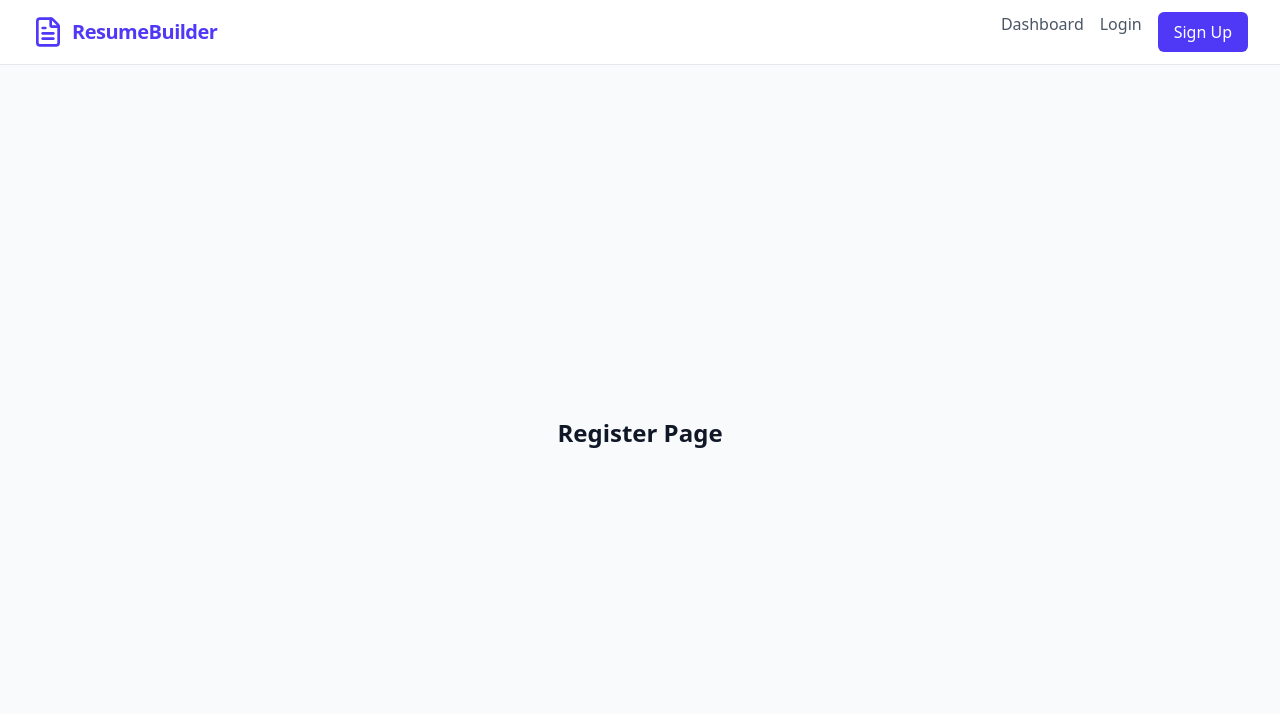
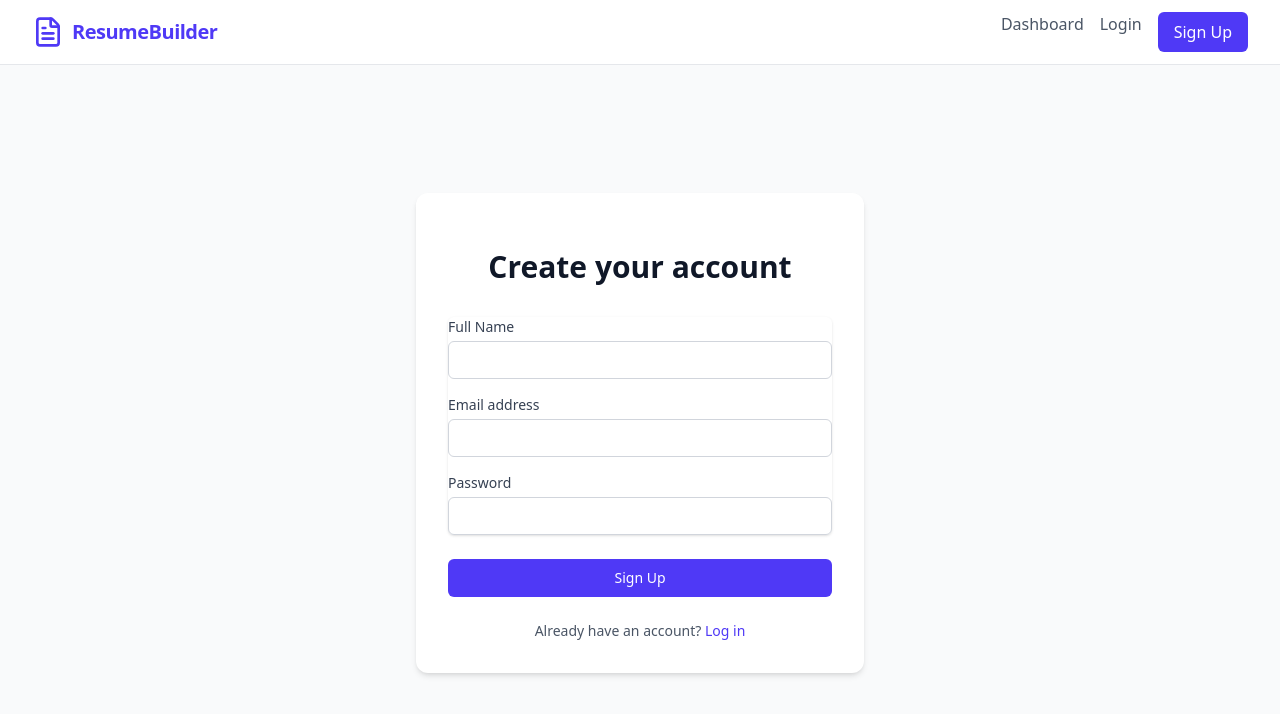
Before and after one commit to nzaman7878/AI-Resume_Builder, a Next.js app: page /auth/register in a window 1280 px wide. Shown: the top 714 px of the page. Built offline with nearby package versions, Linux system fonts and the light colour scheme.

Commit message:
feat: add login and registration pages with form handling and API integration

```diff
--- a/package.json
+++ b/package.json
@@ -12,6 +12,7 @@
     "bcryptjs": "^3.0.3",
     "jsonwebtoken": "^9.0.3",
     "lucide-react": "^1.26.0",
+    "mongoose": "^9.8.0",
     "next": "16.2.11",
     "react": "19.2.4",
     "react-dom": "19.2.4"
--- a/src/app/auth/login/page.tsx
+++ b/src/app/auth/login/page.tsx
@@ -1,7 +1,77 @@
+"use client";
+
+import { useForm } from "react-hook-form";
+import axios from "axios";
+import { useRouter } from "next/navigation";
+import { useState } from "react";
+import Link from "next/link";
+
 export default function LoginPage() {
+  const { register, handleSubmit, formState: { errors } } = useForm();
+  const [error, setError] = useState("");
+  const router = useRouter();
+
+  const onSubmit = async (data: any) => {
+    try {
+      setError("");
+      await axios.post("/api/auth/login", data);
+      router.push("/dashboard"); // Redirect to dashboard on success
+    } catch (err: any) {
+      setError(err.response?.data?.error || "Invalid email or password");
+    }
+  };
+
   return (
-    <div className="flex-1 flex items-center justify-center">
-      <h1 className="text-2xl font-bold">Login Page </h1>
+    <div className="flex-1 flex items-center justify-center bg-gray-50 py-12 px-4 sm:px-6 lg:px-8">
+      <div className="max-w-md w-full space-y-8 bg-white p-8 rounded-xl shadow-md">
+        <div>
+          <h2 className="mt-6 text-center text-3xl font-extrabold text-gray-900">
+            Sign in to your account
+          </h2>
+        </div>
+
+        {error && <div className="text-red-500 text-sm text-center">{error}</div>}
+
+        <form className="mt-8 space-y-6" onSubmit={handleSubmit(onSubmit)}>
+          <div className="rounded-md shadow-sm space-y-4">
+            <div>
+              <label className="block text-sm font-medium text-gray-700">Email address</label>
+              <input
+                type="email"
+                {...register("email", { required: true })}
+                className="mt-1 appearance-none relative block w-full px-3 py-2 border border-gray-300 rounded-md focus:outline-none focus:ring-indigo-500 focus:border-indigo-500 sm:text-sm"
+              />
+              {errors.email && <span className="text-red-500 text-xs">Email is required</span>}
+            </div>
+
+            <div>
+              <label className="block text-sm font-medium text-gray-700">Password</label>
+              <input
+                type="password"
+                {...register("password", { required: true })}
+                className="mt-1 appearance-none relative block w-full px-3 py-2 border border-gray-300 rounded-md focus:outline-none focus:ring-indigo-500 focus:border-indigo-500 sm:text-sm"
+              />
+              {errors.password && <span className="text-red-500 text-xs">Password is required</span>}
+            </div>
+          </div>
+
+          <div>
+            <button
+              type="submit"
+              className="group relative w-full flex justify-center py-2 px-4 border border-transparent text-sm font-medium rounded-md text-white bg-indigo-600 hover:bg-indigo-700"
+            >
+              Sign In
+            </button>
+          </div>
+
+          <div className="text-center text-sm">
+            <span className="text-gray-600">Don't have an account? </span>
+            <Link href="/auth/register" className="font-medium text-indigo-600 hover:text-indigo-500">
+              Sign up
+            </Link>
+          </div>
+        </form>
+      </div>
     </div>
   );
 }
--- a/src/app/auth/register/page.tsx
+++ b/src/app/auth/register/page.tsx
@@ -1,7 +1,86 @@
-export default function LoginPage() {
+"use client";
+
+import { useForm } from "react-hook-form";
+import axios from "axios";
+import { useRouter } from "next/navigation";
+import { useState } from "react";
+import Link from "next/link";
+
+export default function RegisterPage() {
+  const { register, handleSubmit, formState: { errors } } = useForm();
+  const [error, setError] = useState("");
+  const router = useRouter();
+
+  const onSubmit = async (data: any) => {
+    try {
+      setError("");
+      await axios.post("/api/auth/register", data);
+      router.push("/auth/login"); // Redirect to login on success
+    } catch (err: any) {
+      setError(err.response?.data?.error || "An error occurred");
+    }
+  };
+
   return (
-    <div className="flex-1 flex items-center justify-center">
-      <h1 className="text-2xl font-bold">Register Page </h1>
+    <div className="flex-1 flex items-center justify-center bg-gray-50 py-12 px-4 sm:px-6 lg:px-8">
+      <div className="max-w-md w-full space-y-8 bg-white p-8 rounded-xl shadow-md">
+        <div>
+          <h2 className="mt-6 text-center text-3xl font-extrabold text-gray-900">
+            Create your account
+          </h2>
+        </div>
+
+        {error && <div className="text-red-500 text-sm text-center">{error}</div>}
+
+        <form className="mt-8 space-y-6" onSubmit={handleSubmit(onSubmit)}>
+          <div className="rounded-md shadow-sm space-y-4">
+            <div>
+              <label className="block text-sm font-medium text-gray-700">Full Name</label>
+              <input
+                {...register("name", { required: true })}
+                className="mt-1 appearance-none relative block w-full px-3 py-2 border border-gray-300 rounded-md focus:outline-none focus:ring-indigo-500 focus:border-indigo-500 sm:text-sm"
+              />
+              {errors.name && <span className="text-red-500 text-xs">Name is required</span>}
+            </div>
+
+            <div>
+              <label className="block text-sm font-medium text-gray-700">Email address</label>
+              <input
+                type="email"
+                {...register("email", { required: true })}
+                className="mt-1 appearance-none relative block w-full px-3 py-2 border border-gray-300 rounded-md focus:outline-none focus:ring-indigo-500 focus:border-indigo-500 sm:text-sm"
+              />
+              {errors.email && <span className="text-red-500 text-xs">Email is required</span>}
+            </div>
+
+            <div>
+              <label className="block text-sm font-medium text-gray-700">Password</label>
+              <input
+                type="password"
+                {...register("password", { required: true, minLength: 6 })}
+                className="mt-1 appearance-none relative block w-full px-3 py-2 border border-gray-300 rounded-md focus:outline-none focus:ring-indigo-500 focus:border-indigo-500 sm:text-sm"
+              />
+              {errors.password && <span className="text-red-500 text-xs">Password must be at least 6 characters</span>}
+            </div>
+          </div>
+
+          <div>
+            <button
+              type="submit"
+              className="group relative w-full flex justify-center py-2 px-4 border border-transparent text-sm font-medium rounded-md text-white bg-indigo-600 hover:bg-indigo-700"
+            >
+              Sign Up
+            </button>
+          </div>
+
+          <div className="text-center text-sm">
+            <span className="text-gray-600">Already have an account? </span>
+            <Link href="/auth/login" className="font-medium text-indigo-600 hover:text-indigo-500">
+              Log in
+            </Link>
+          </div>
+        </form>
+      </div>
     </div>
   );
 }
```
Also changed, not shown: 1 other file (tests, documents, lock files or other folders).
